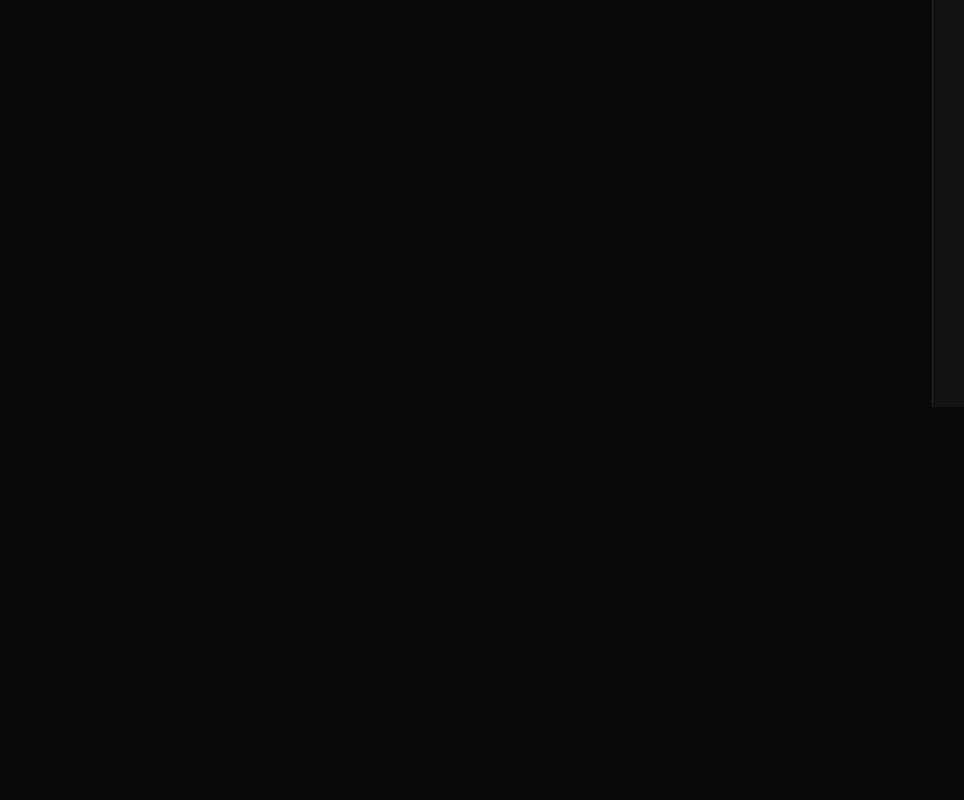
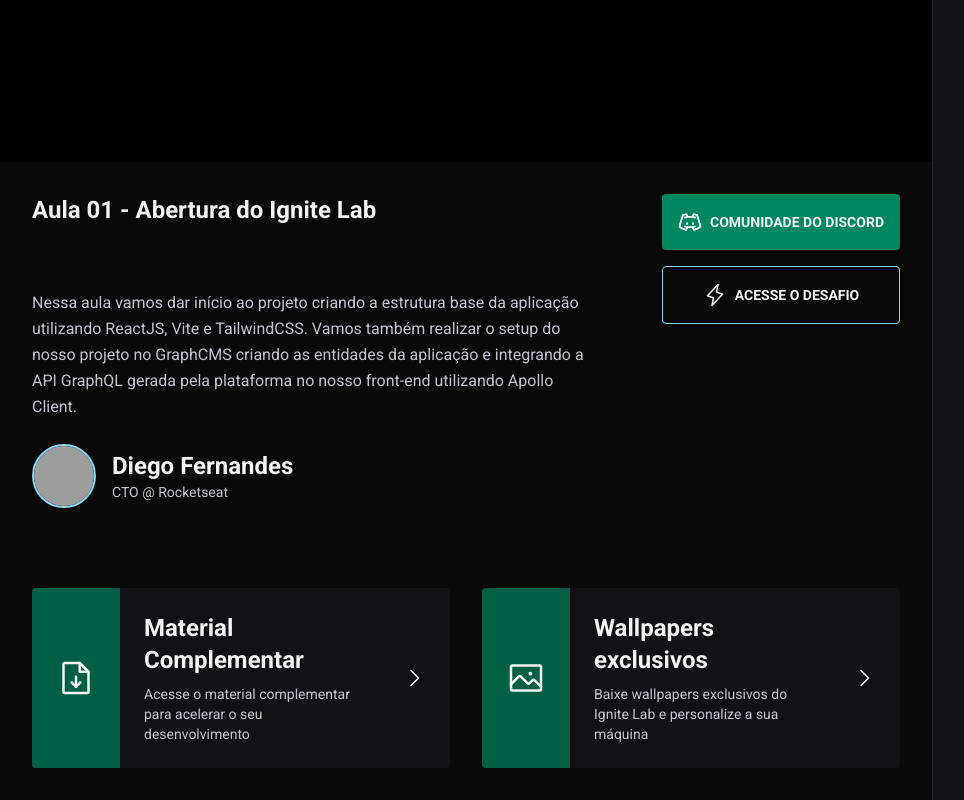
Before and after one commit to GabrielSaliba/IgniteLab, a React (Vite) app: page / in a window 1280 px wide. Shown: the part 393-1193 px from the top of the page, without its empty margins (0-964 px from the left). Before the commit the page ends 800 px from the top, so only its background shows below. Built offline with nearby package versions, Linux system fonts and the light colour scheme; no server answers; grey boxes are pictures that could not be loaded.

Commit message:
💄 - style video component

```diff
--- a/src/components/Video.tsx
+++ b/src/components/Video.tsx
@@ -1,8 +1,104 @@
-export function Video () {
+import {
+  CaretRight,
+  DiscordLogo,
+  FileArrowDown,
+  Image,
+  Lightning
+} from "phosphor-react";
+
+export function Video() {
   return (
+    <div className="flex-1">
+      <div className="bg-black flex justify-center">
+        <div className="h-full w-full max-w-[1100px] max-h-[60vh] aspect-video"></div>
+      </div>
 
-    <div className="flex-1">
-      <h1>Video</h1>
+      <div className="p-8 max-w-[1100px] mx-auto">
+        <div className="flex items-start gap-16">
+          <div className="flex-1">
+            <h1 className="text-2xl font-bold">
+              Aula 01 - Abertura do Ignite Lab
+            </h1>
+            <p className="mt-16 text-gray-200 leading-relaxed">
+              Nessa aula vamos dar início ao projeto criando a estrutura base da
+              aplicação utilizando ReactJS, Vite e TailwindCSS. Vamos também
+              realizar o setup do nosso projeto no GraphCMS criando as entidades
+              da aplicação e integrando a API GraphQL gerada pela plataforma no
+              nosso front-end utilizando Apollo Client.
+            </p>
+            <div className="flex items-center gap-4 mt-6">
+              <img
+                className="h-16 w-16 rounded-full border-2 border-blue-500"
+                src="https://github.com/diego3g.png"
+                alt=""
+              />
+              <div className="leading-relaxed">
+                <strong className="font-bold text-2xl block">
+                  Diego Fernandes
+                </strong>
+                <span className="text-gray-200 text-sm block">
+                  CTO @ Rocketseat
+                </span>
+              </div>
+            </div>
+          </div>
+          <div className="flex flex-col gap-4">
+            <a
+              href="#"
+              className="p-4 text-sm bg-green-500 flex items-center rounded font-bold uppercase gap-2 justify-center hover:bg-green-700 transition-colors"
+            >
+              <DiscordLogo size={24} />
+              Comunidade do Discord
+            </a>
+            <a
+              href="#"
+              className="p-4 text-sm border border-blue-500 flex items-center rounded font-bold uppercase gap-2 justify-center hover:bg-blue-500 hover:text-gray-900 transition-colors"
+            >
+              <Lightning size={24} />
+              Acesse o desafio
+            </a>
+          </div>
+        </div>
+        <div className="gap-8 mt-20 grid grid-cols-2">
+          <a
+            href="#"
+            className="bg-gray-700 rounded overflow-hidden flex items-stretch gap-6 hover:bg-gray-600 transition-colors"
+          >
+            <div className="bg-green-700 h-full p-6 flex items-center">
+              <FileArrowDown size={40} />
+            </div>
+            <div className="py-6 leading-relaxed">
+              <strong className="text-2xl">Material Complementar</strong>
+              <p className="text-sm text-gray-200 mt-2">
+                Acesse o material complementar para acelerar o seu
+                desenvolvimento
+              </p>
+            </div>
+            <div className="h-full p-6 flex items-center">
+              <CaretRight size={24} />
+            </div>
+          </a>
+
+          <a
+            href="#"
+            className="bg-gray-700 rounded overflow-hidden flex items-stretch gap-6 hover:bg-gray-600 transition-colors"
+          >
+            <div className="bg-green-700 h-full p-6 flex items-center">
+              <Image size={40} />
+            </div>
+            <div className="py-6 leading-relaxed">
+              <strong className="text-2xl">Wallpapers exclusivos</strong>
+              <p className="text-sm text-gray-200 mt-2">
+                Baixe wallpapers exclusivos do Ignite Lab e personalize a sua
+                máquina
+              </p>
+            </div>
+            <div className="h-full p-6 flex items-center">
+              <CaretRight size={24} />
+            </div>
+          </a>
+        </div>
+      </div>
     </div>
-  )
+  );
 }
```
